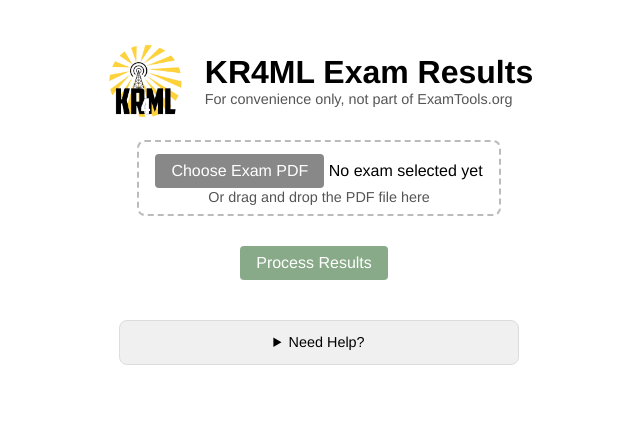
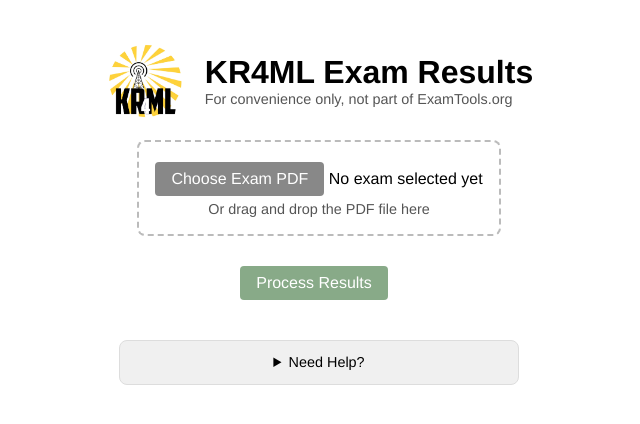
Before and after one commit to jpasqua/wm7x-exam-results, a Flask app: page / in a window 1280 px wide. Shown: the top 424 px of the page, without its empty margins (321-961 px from the left). Run offline with Flask 3, Linux system fonts and the light colour scheme.

Commit message:
Minor spacing tweaks in dropzone

```diff
--- a/static/css/style.css
+++ b/static/css/style.css
@@ -156,7 +156,7 @@ details.help-section[open] summary {
 .dropzone {
     display: inline-block;
     border: 2px dashed #bbb;
-    padding: 8px 16px;
+    padding: 16px 16px;
     text-align: center;
     border-radius: 8px;
     margin-bottom: 10px;
@@ -165,6 +165,7 @@ details.help-section[open] summary {
 .dropzone .button,
 .dropzone .label {
     margin-top: 4px;
+    margin-bottom: 4px;
 }
 
 .dropzone.dragover {
```
